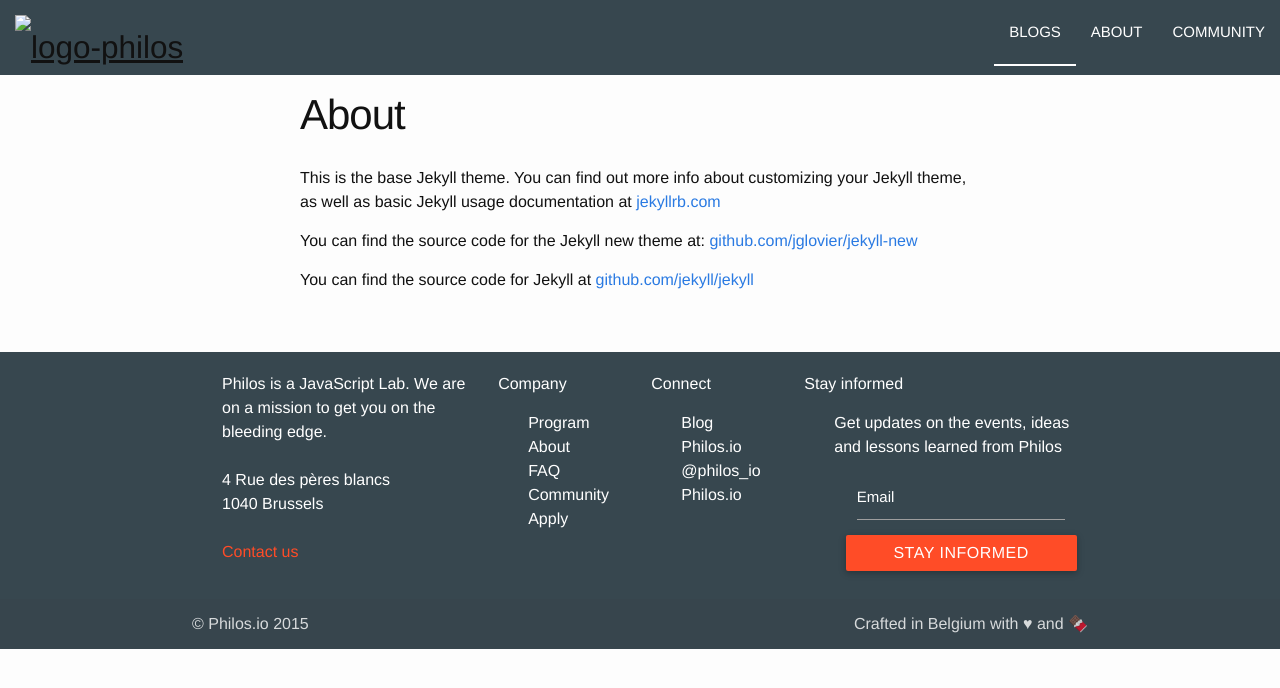
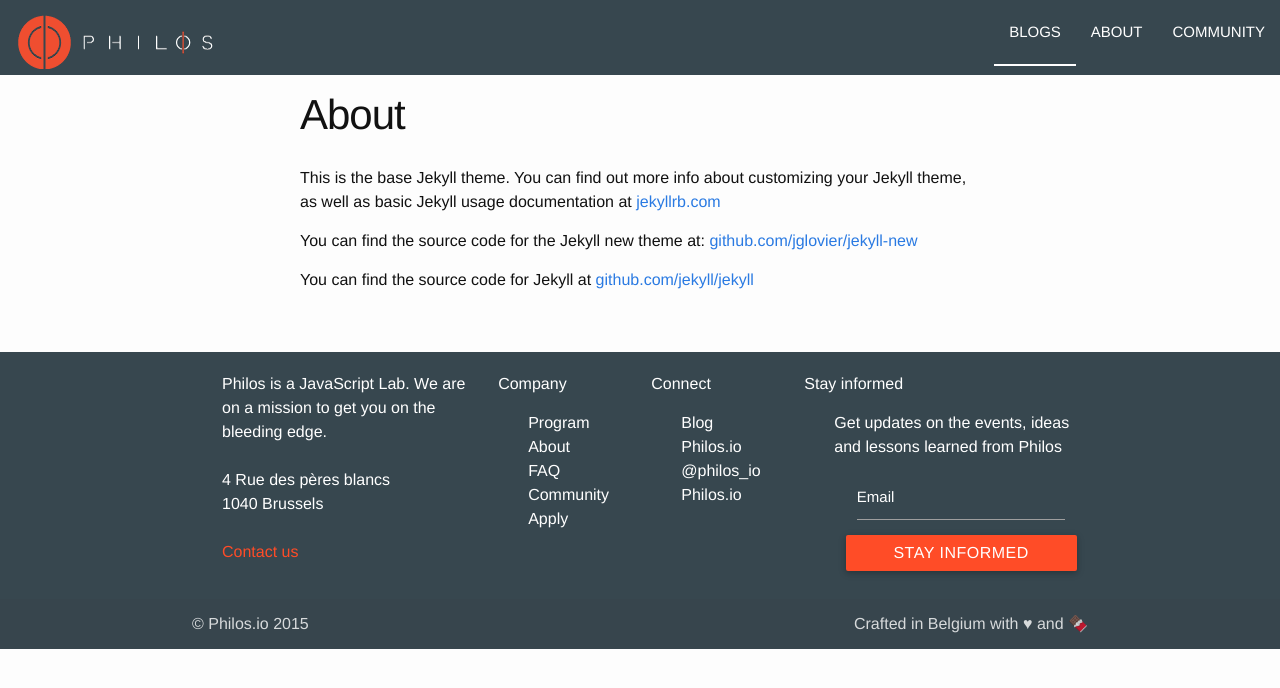
Before and after one commit to Philos-io/blog.philos.io, a Jekyll site: the page built from about.md, in a window 1280 px wide. Shown: the top 688 px of the page. Built offline with Jekyll 4.4.1, drawn with Linux system fonts in a browser that asks for light colours.

Commit message:
fixed images path

```diff
--- a/_includes/header.html
+++ b/_includes/header.html
@@ -1,7 +1,7 @@
 <header class="">
   <nav class="transparent z-depth-0" role="navigation">
     <div class="nav-wrapper nav-bg">
-      <a id="logo-container" href="https://philos.io" class="brand-logo hide-on-med-and-down"><img class="responsive-img border-top-vsmall padding-left-vsmall" src="images/logo/philos_logo-m.png" alt="logo-philos"></a> <!-- HIDDEN MED + SMALL -->
+      <a id="logo-container" href="https://philos.io" class="brand-logo hide-on-med-and-down"><img class="responsive-img border-top-vsmall padding-left-vsmall" src="/images/logo/philos_logo-m.png" alt="logo-philos"></a> <!-- HIDDEN MED + SMALL -->
       <ul class="right hide-on-med-and-down">       <!-- HIDDEN MED + SMALL -->
         <li><a class="uppercase active" href="/">Blogs</a></li>
         <li><a class="uppercase" href="https://philos.io/about">ABOUT</a></li>
@@ -9,14 +9,14 @@
       </ul>
       <div class="top-nav hide-on-large-only hide-on-small-only"> <!-- HIDDEN SMALL + Large -->
         <div class="top border-top-vsmall">
-          <a href="/" data-activates="nav-mobile" class="brand-logo"><img class="responsive-img" src="images/logo/philos_logo-s.png" alt="logo-philos"></a>
+          <a href="/" data-activates="nav-mobile" class="brand-logo"><img class="responsive-img" src="/images/logo/philos_logo-s.png" alt="logo-philos"></a>
           <a href="/" data-activates="nav-mobile" class="button-collapse margin-left-vsmall"><i class="fa fa-bars fa-lg"></i></a>
         </div>
       </div>
       <div class="top-nav hide-on-med-and-up"> <!-- HIDDEN MED + LARGE -->
         <div class="row no-margin-bottom">
           <div class="top border-top-vsmall col s12">
-            <a href="/" data-activates="nav-mobile" class="brand-logo"><img class="responsive-img" src="images/logo/philos_logo-s.png" alt="logo-philos"></a>
+            <a href="/" data-activates="nav-mobile" class="brand-logo"><img class="responsive-img" src="/images/logo/philos_logo-s.png" alt="logo-philos"></a>
             <a href="/" data-activates="nav-mobile" class="button-collapse margin-left-vsmall"><i class="fa fa-bars fa-lg"></i></a>
           </div>
         </div>
```
